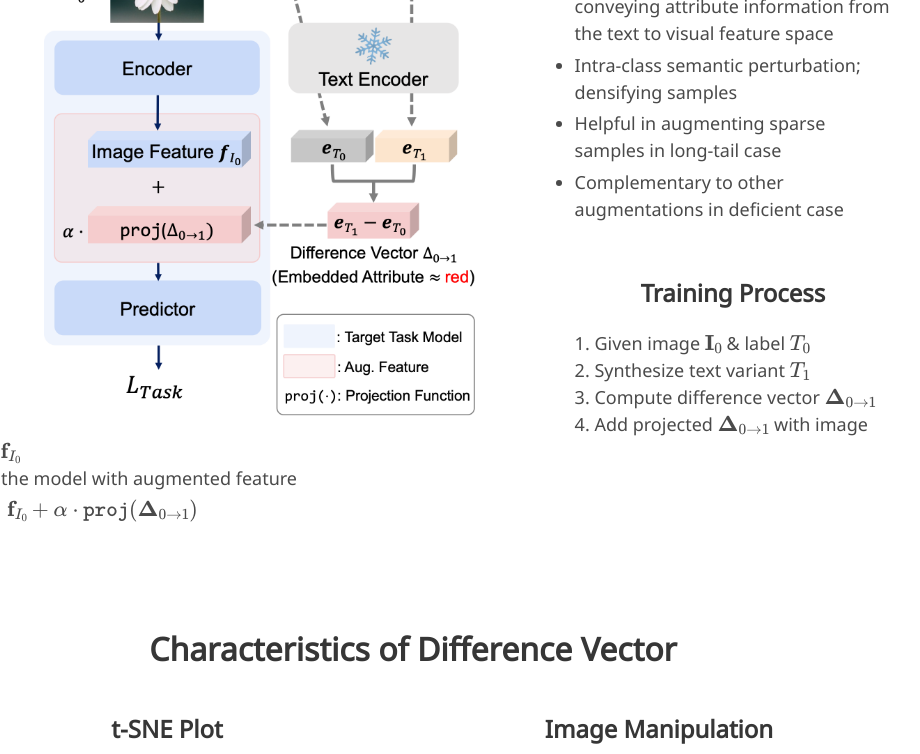
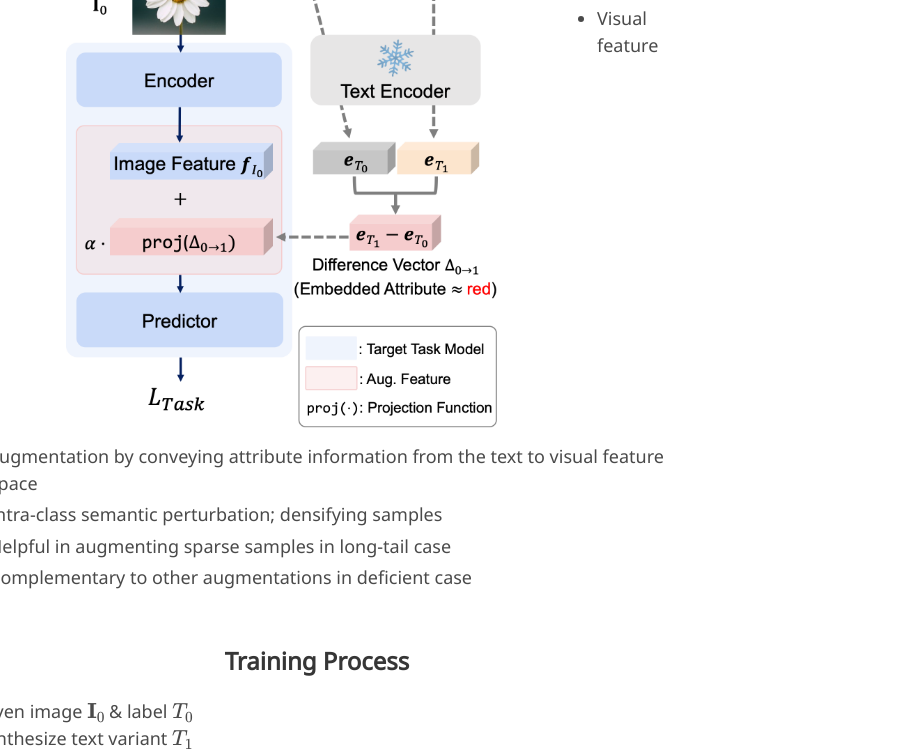
Before and after one commit to Moon-YB/TextManiA.github.io, a plain HTML site: page index.html in a window 1280 px wide. Shown: the part 1600-2354 px from the top of the page, without its empty margins (227-1147 px from the left). Drawn offline with nearby package versions, Linux system fonts and the light colour scheme; some packages are replaced by stand-ins of ours; some icons are missing; a web font is replaced by a local one.

Commit message:
Add files via upload

```diff
--- a/index.html
+++ b/index.html
@@ -181,7 +181,7 @@
 
 <section class="section">
     <!-- Paper video. -->
-    <div class="columns is-centered has-text-centered">
+    <div class="container is-max-desktop has-text-centered">
         <div class="column is-four-fifths">
             <h2 class="title is-3">Method</h2>
 
```
